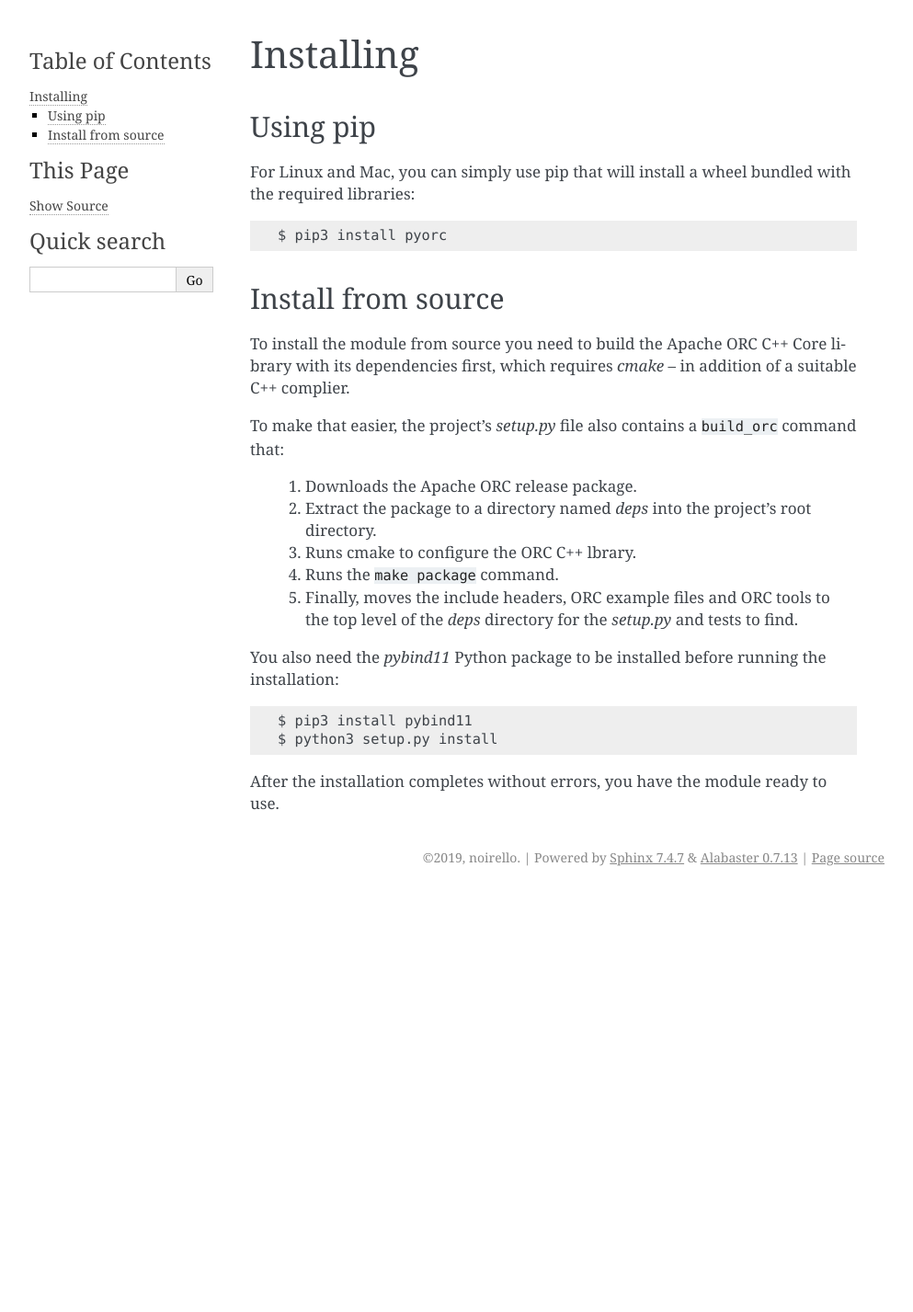
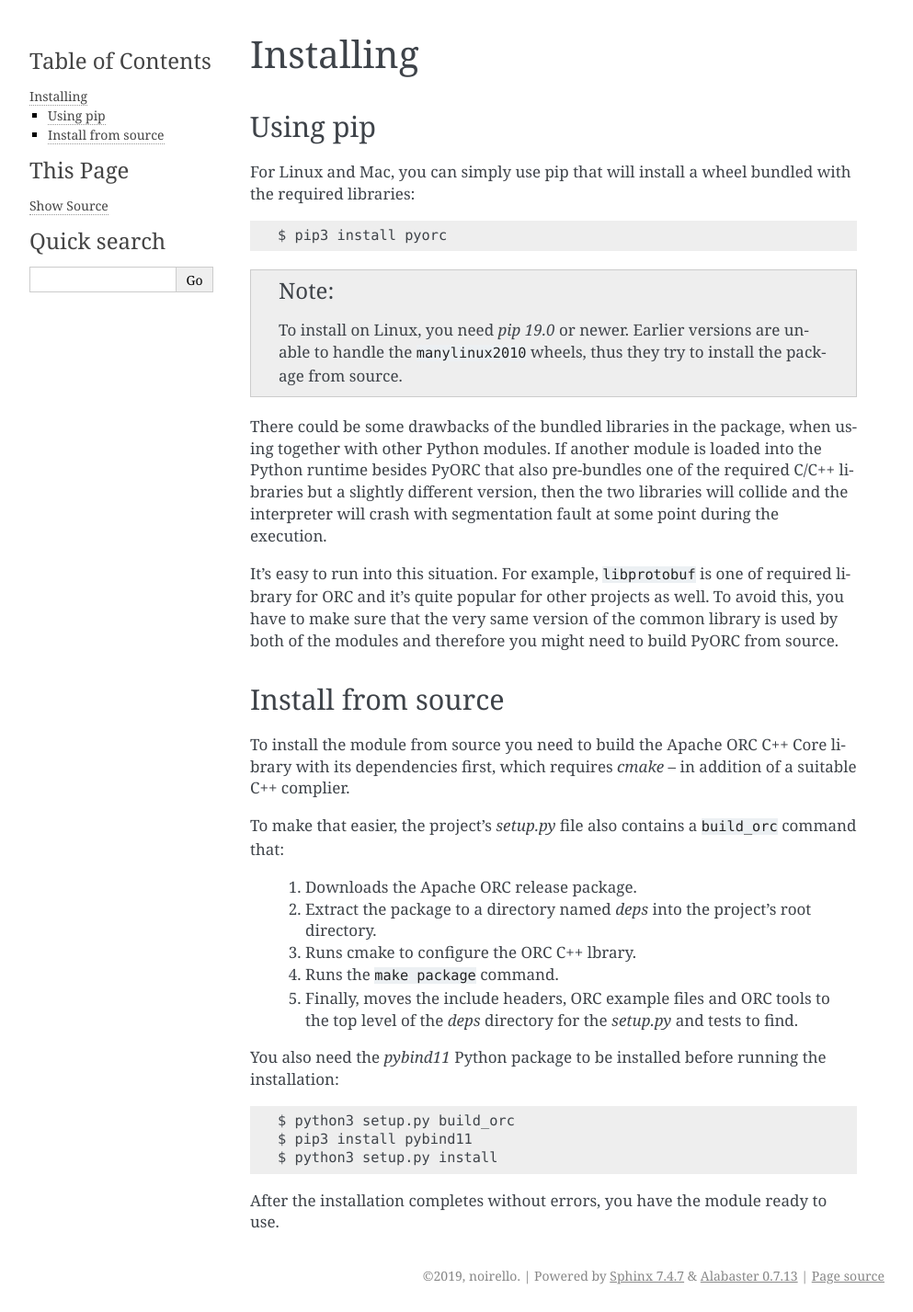
Before and after one commit to noirello/pyorc, a Sphinx documentation site: the page built from docs/install.rst, in a window 1280 px wide. Shown: the whole page at 92% size, without its empty margins (148-1141 px from the left). Built offline with Sphinx 7.4.7, drawn with Linux system fonts in a browser that asks for light colours; before the commit the page ends 972 px from its top, so only the background shows below that.

Commit message:
Add note about newer Pip version for wheels
Add some warnings about colliding libraries

```diff
--- a/docs/install.rst
+++ b/docs/install.rst
@@ -8,6 +8,24 @@ For Linux and Mac, you can simply use pip that will install a wheel bundled
 with the required libraries::
 
     $ pip3 install pyorc
+
+.. note::
+    To install on Linux, you need *pip 19.0* or newer. Earlier versions are
+    unable to handle the ``manylinux2010`` wheels, thus they try to install
+    the package from source.
+
+There could be some drawbacks of the bundled libraries in the package, when
+using together with other Python modules. If another module is loaded into
+the Python runtime besides PyORC that also pre-bundles one of the required
+C/C++ libraries but a slightly different version, then the two libraries
+will collide and the interpreter will crash with segmentation fault at some
+point during the execution.
+
+It's easy to run into this situation. For example, ``libprotobuf`` is
+one of required library for ORC and it's quite popular for other projects
+as well. To avoid this, you have to make sure that the very same version
+of the common library is used by both of the modules and therefore
+you might need to build PyORC from source.
 
 
 Install from source
@@ -32,6 +50,7 @@ To make that easier, the project's `setup.py` file also contains a
 You also need the `pybind11` Python package to be installed before running
 the installation::
 
+    $ python3 setup.py build_orc
     $ pip3 install pybind11
     $ python3 setup.py install
 
```
